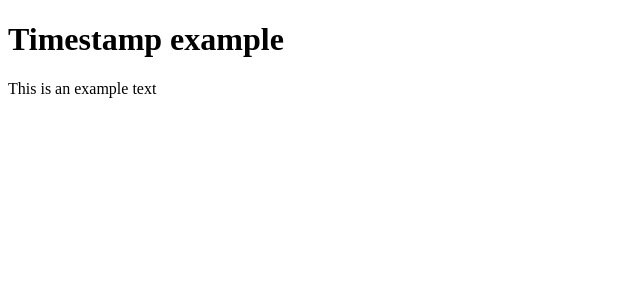
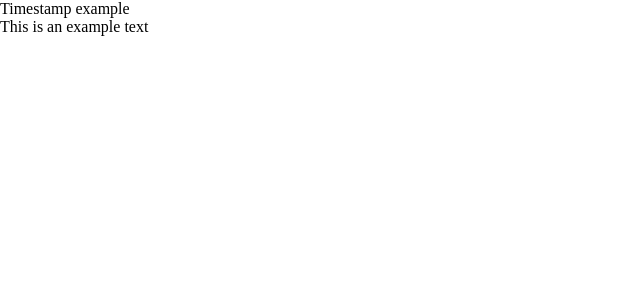
Before and after one commit to maadeval/timestamp, a React (Vite) app: page / in a window 1280 px wide. Shown: the top 300 px of the page, without its empty margins (0-640 px from the left). Built offline with nearby package versions, Linux system fonts and the light colour scheme.

Commit message:
feat: :lipstick: add reset of css

```diff
--- a/src/main.tsx
+++ b/src/main.tsx
@@ -1,6 +1,8 @@
 import React from 'react'
 import ReactDOM from 'react-dom/client'
 import App from './App.tsx'
+
+import './styles/index.css'
 
 ReactDOM.createRoot(document.getElementById('root') as HTMLElement).render(
   <React.StrictMode>
--- /dev/null
+++ b/src/styles/index.css
@@ -0,0 +1 @@
+@import './reset.css';
--- /dev/null
+++ b/src/styles/reset.css
@@ -0,0 +1,77 @@
+/*! minireset.css v0.0.6 | MIT License | github.com/jgthms/minireset.css */
+html,
+body,
+p,
+ol,
+ul,
+li,
+dl,
+dt,
+dd,
+blockquote,
+figure,
+fieldset,
+legend,
+textarea,
+pre,
+iframe,
+hr,
+h1,
+h2,
+h3,
+h4,
+h5,
+h6 {
+  margin: 0;
+  padding: 0
+}
+
+h1,
+h2,
+h3,
+h4,
+h5,
+h6 {
+  font-size: 100%;
+  font-weight: normal
+}
+
+ul {
+  list-style: none
+}
+
+button,
+input,
+select {
+  margin: 0
+}
+
+html {
+  box-sizing: border-box
+}
+
+*,
+*::before,
+*::after {
+  box-sizing: inherit
+}
+
+img,
+video {
+  height: auto;
+  max-width: 100%
+}
+
+iframe {
+  border: 0
+}
+
+table {
+  border-collapse: collapse;
+  border-spacing: 0
+}
+
+td,
+th {
+  padding: 0
+}
```
